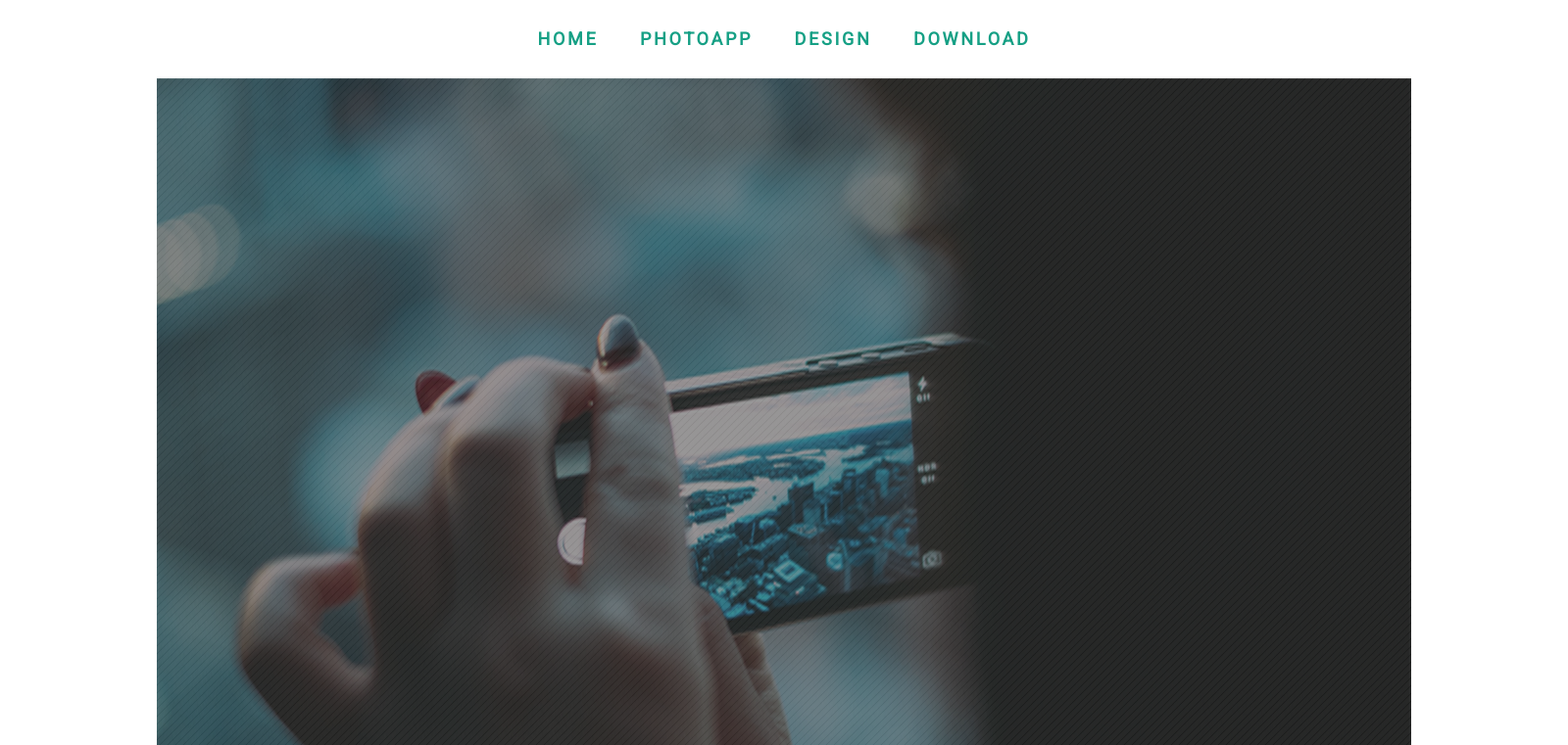
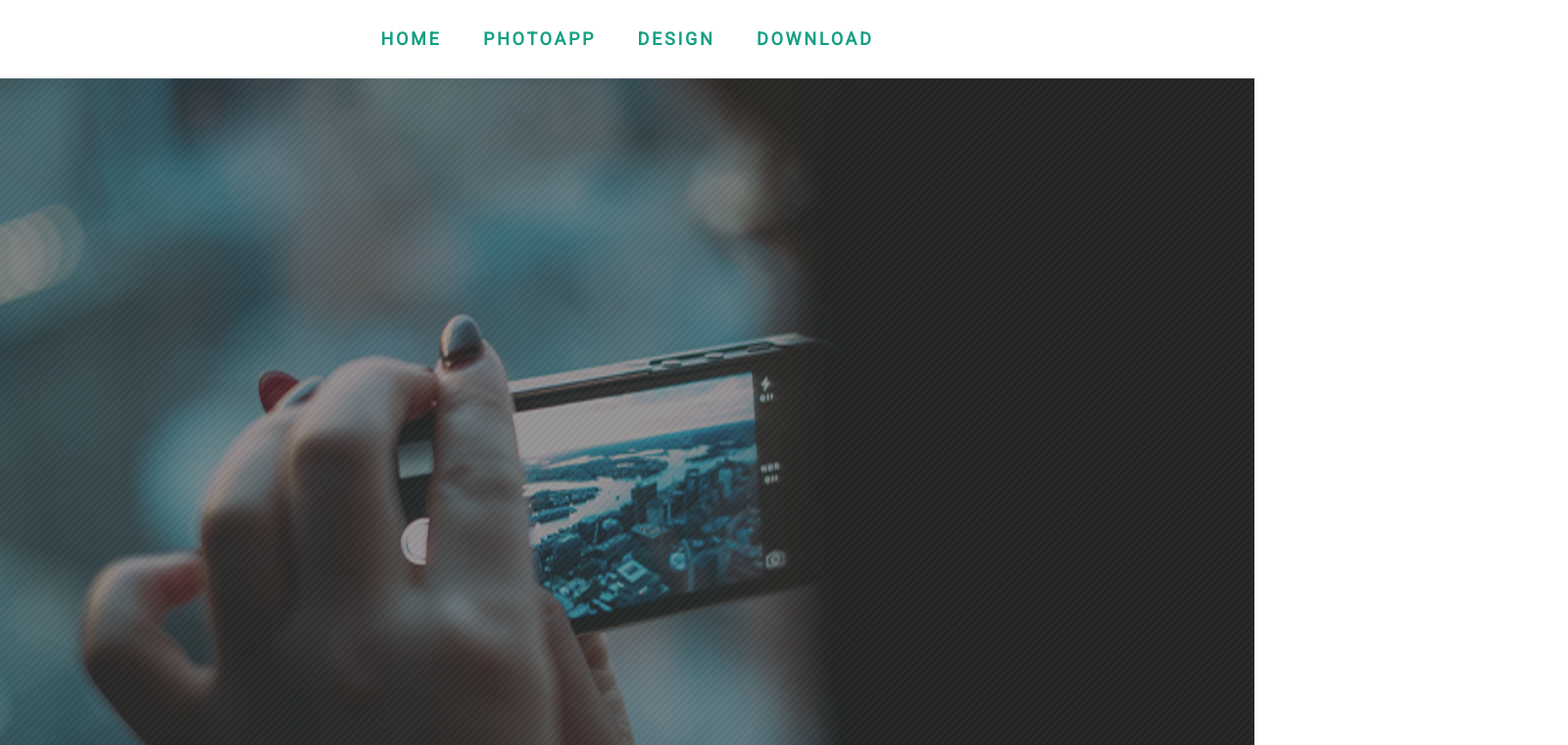
Before and after one commit to Fenriez/DAN.IT-hmwrk_1, a plain HTML site: page index.html in a window 1280 px wide. Shown: the top 761 px of the page at 98% size, 1600 px wide, since content can reach past the window. Drawn offline with Linux system fonts and the light colour scheme.

Commit message:
Style.css - .wrapper width fixed

```diff
--- a/css/style.css
+++ b/css/style.css
@@ -18,7 +18,7 @@ html {
 
 /* CLASSES */
 .wrapper {
-    width: 1600px;
+    width: 1280px;
     margin: 0 auto;
 }
 
```
